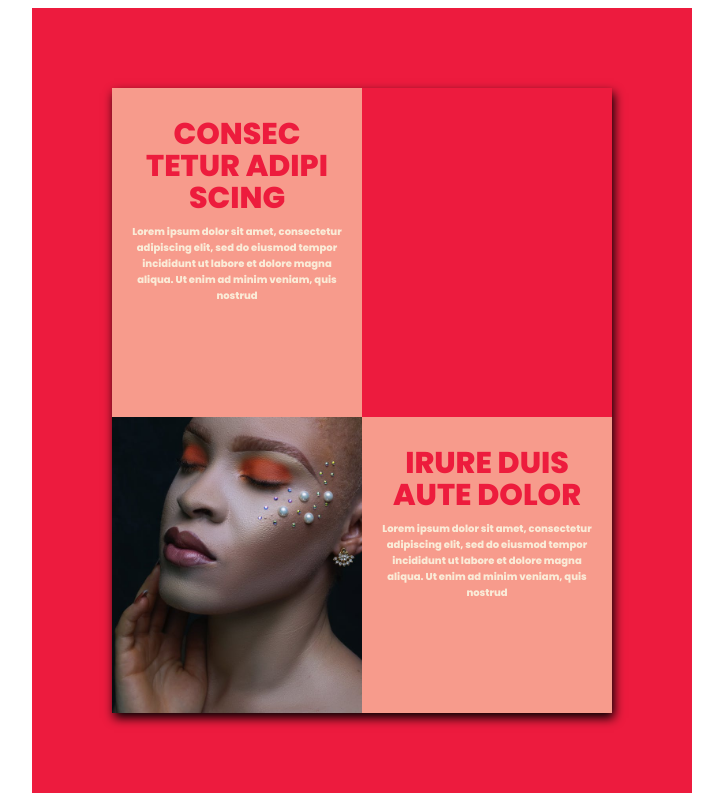
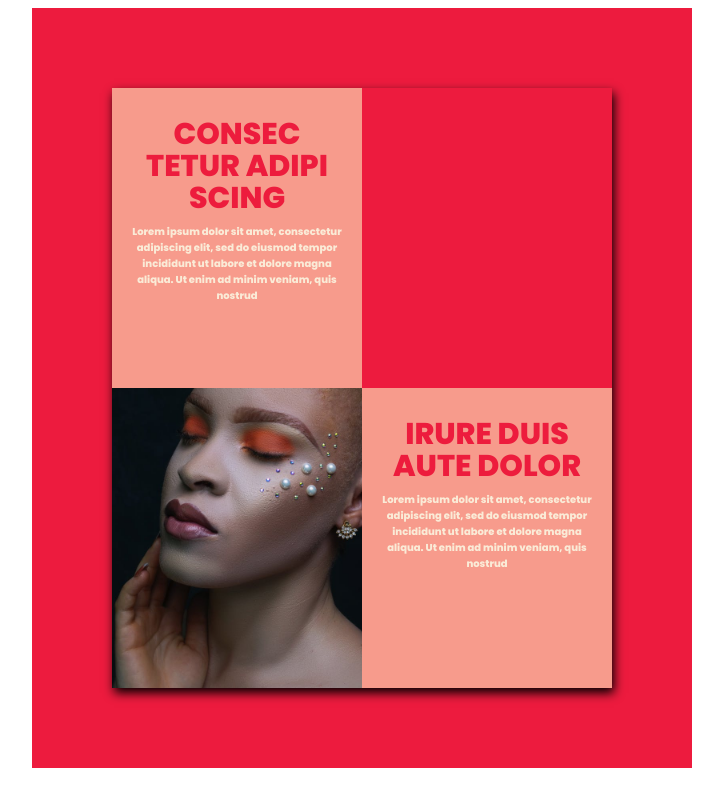
Before and after one commit to hoc-labs/four-square-solution, a plain HTML site: page index.html in a window 1280 px wide. Shown: the whole page, without its empty margins (278-1001 px from the left). Drawn offline with Linux system fonts and the light colour scheme.

Commit message:
changed grid-template-rows

```diff
--- a/styles.css
+++ b/styles.css
@@ -17,7 +17,7 @@ main {
 .grid {
   display:grid;
   grid-template-columns: 1fr 1fr;
-  height:625px;
+  grid-template-rows: 300px 300px;
   box-shadow: 2px 5px 10px black;
 }
 
```
